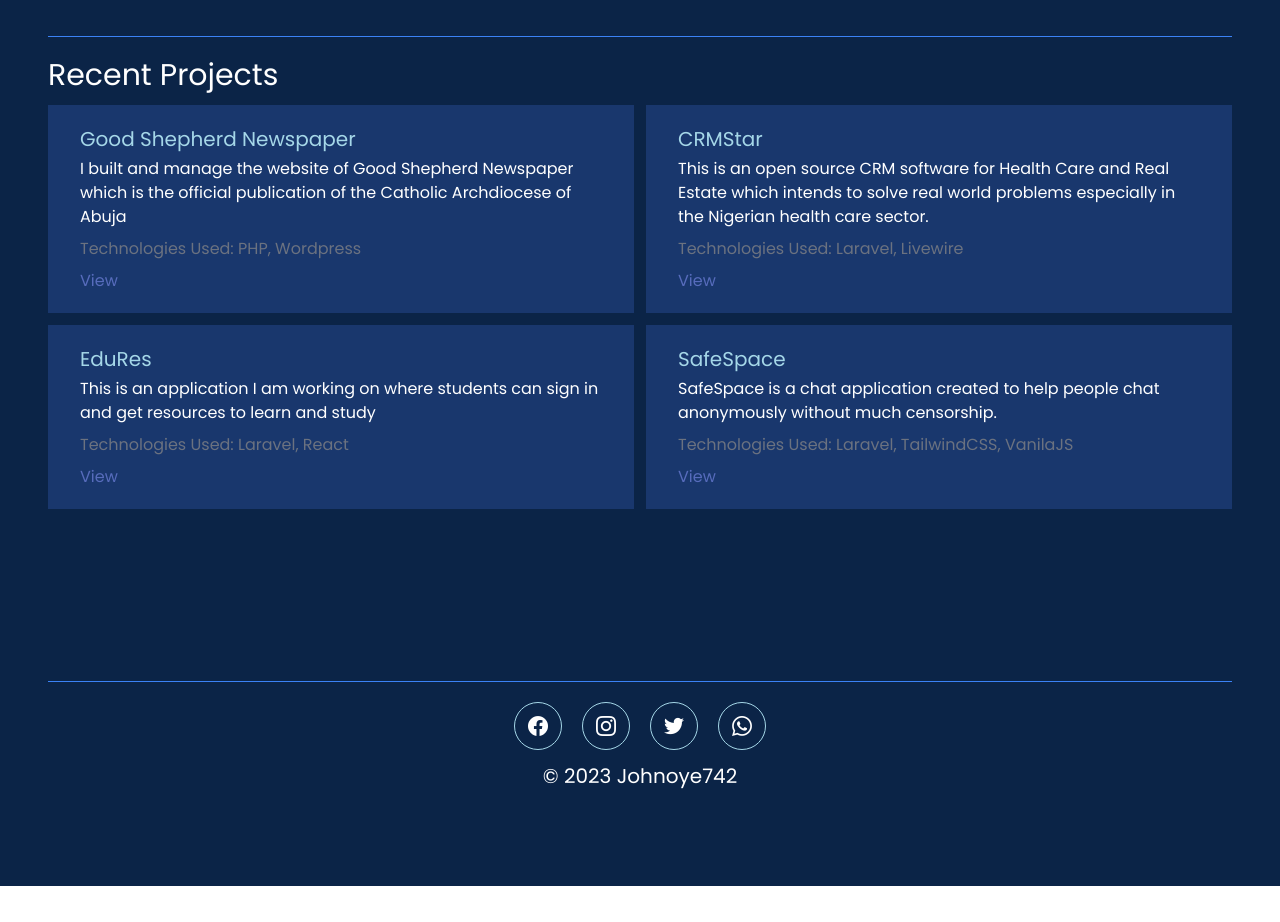
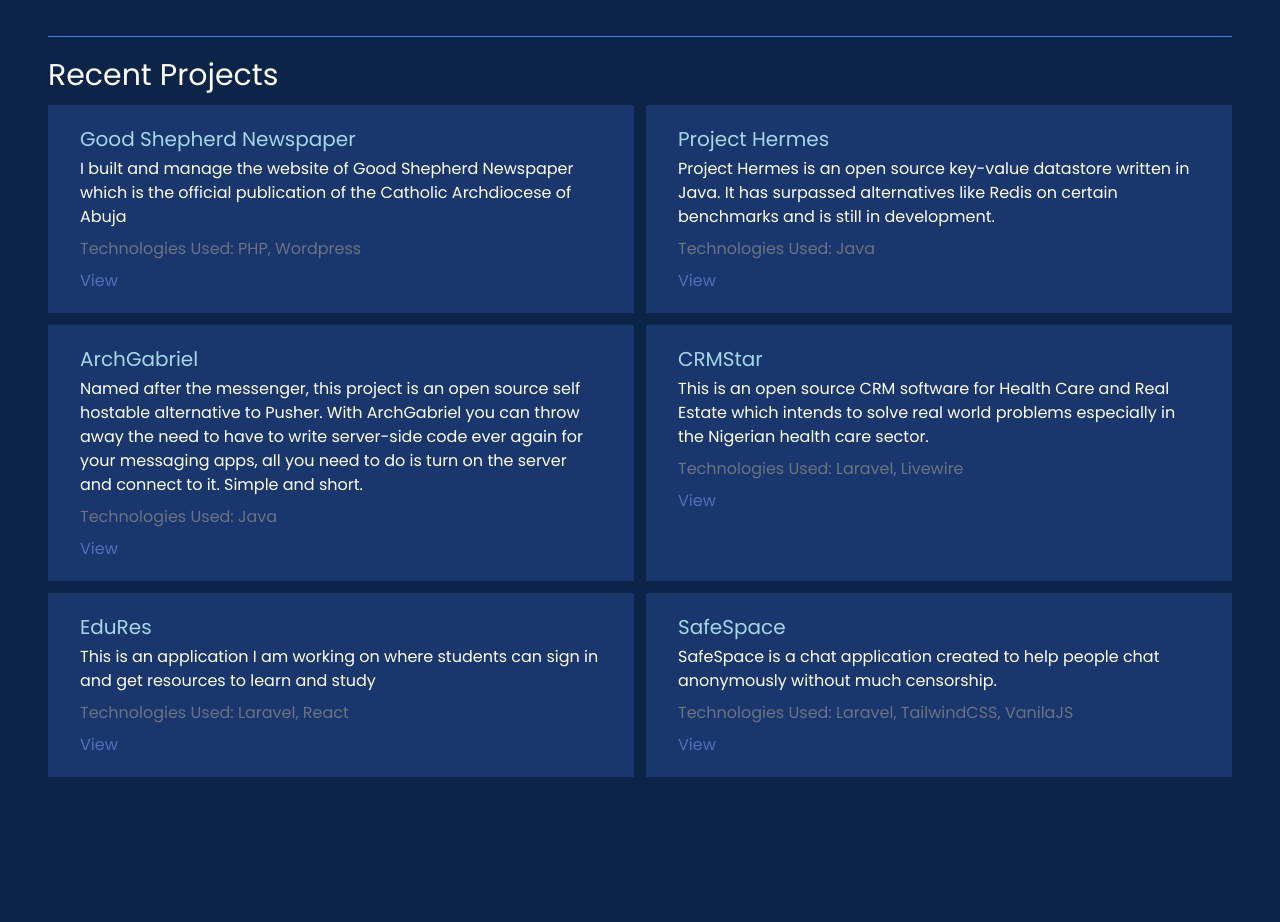
Before and after one commit to johnoye742/johnoye742, a React (Create React App) app: page / in a window 1280 px wide. Shown: the part 1700-2622 px from the top of the page. Before the commit the page ends 2586 px from the top, so only its background shows below. Built offline with nearby package versions, Linux system fonts and the light colour scheme.

Commit message:
Added some recent projects

```diff
--- a/src/App.jsx
+++ b/src/App.jsx
@@ -57,6 +57,8 @@ function App() {
             <div className='grid lg:grid-cols-2 grid-cols-1 py-3 gap-3'>
 
               <Card title={'Good Shepherd Newspaper'} desc={'I built and manage the website of Good Shepherd Newspaper which is the official publication of the Catholic Archdiocese of Abuja'} tech={'PHP, Wordpress'} link={'https://goodshepherd.news'}></Card>
+              <Card title={'Project Hermes'} desc={'Project Hermes is an open source key-value datastore written in Java. It has surpassed alternatives like Redis on certain benchmarks and is still in development.'} link={'https://project-hermes-ruddy.vercel.app/'} tech={'Java'}></Card>
+              <Card title={'ArchGabriel'} desc={'Named after the messenger, this project is an open source self hostable alternative to Pusher. With ArchGabriel you can throw away the need to have to write server-side code ever again for your messaging apps, all you need to do is turn on the server and connect to it. Simple and short.'} link={'https://github.com/johnoye742/arch-gabriel-server'} tech={'Java'}></Card>
 
               <Card title='CRMStar' desc='This is an open source CRM software for Health Care and Real Estate which intends to solve real world problems especially in the Nigerian health care sector.' link={'https://github.com/johnoye742/crm-system'} tech={'Laravel, Livewire'}></Card>
 
```
